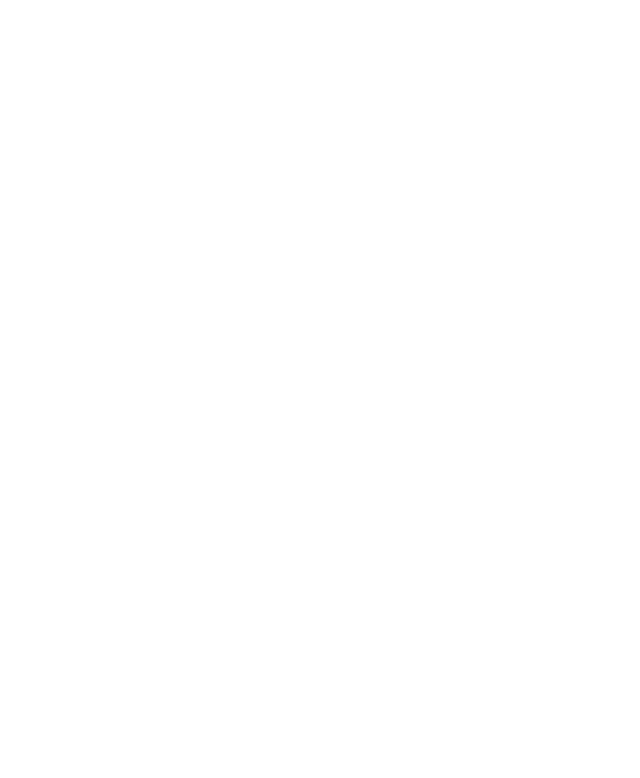
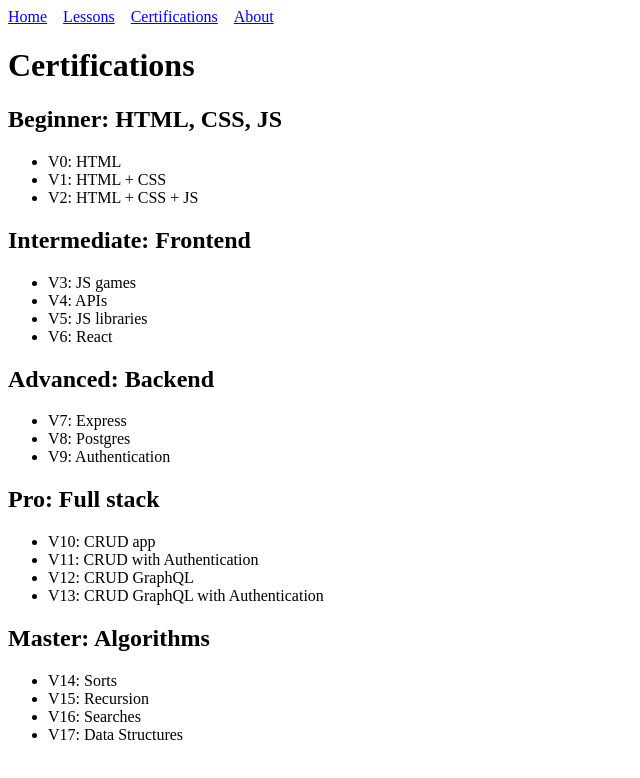
Before and after one commit to andyrewlee/corestandards, a Gatsby site: page /certifications in a window 1280 px wide. Before the commit this address had no page. Shown: the whole page, without its empty margins (0-640 px from the left). Built offline with nearby package versions, Linux system fonts and the light colour scheme; Gatsby itself is replaced by a stand-in of ours.

Commit message:
Add certifications

```diff
--- a/src/components/Navbar.js
+++ b/src/components/Navbar.js
@@ -6,17 +6,13 @@
   margin-right: 1rem;
 `;
 
-const StyledDiv = styled.div`
-  margin-bottom: 1rem;
-`;
-
 const Navbar = () => (
-  <StyledDiv>
+  <>
     <StyledLink to="/">Home</StyledLink>
     <StyledLink to="/lessons/">Lessons</StyledLink>
+    <StyledLink to="/certifications/">Certifications</StyledLink>
     <StyledLink to="/about/">About</StyledLink>
-    <StyledLink to="/contact/">Contact</StyledLink>
-  </StyledDiv>
+  </>
 );
 
 export default Navbar;
--- /dev/null
+++ b/src/pages/certifications.js
@@ -0,0 +1,79 @@
+import React from 'react';
+import PageTemplate from '../templates/PageTemplate';
+
+const Certifications = () => (
+  <PageTemplate>
+    <h1>Certifications</h1>
+    <h2>Beginner: HTML, CSS, JS</h2>
+    <ul>
+      <li>
+        V0: HTML
+       </li>
+      <li>
+        V1: HTML + CSS
+      </li>
+      <li>
+        V2: HTML + CSS + JS
+      </li>
+    </ul>
+    <h2>Intermediate: Frontend</h2>
+    <ul>
+      <li>
+        V3: JS games
+      </li>
+      <li>
+        V4: APIs
+      </li>
+      <li>
+        V5: JS libraries
+      </li>
+      <li>
+        V6: React
+      </li>
+    </ul>
+    <h2>Advanced: Backend</h2>
+    <ul>
+      <li>
+        V7: Express
+      </li>
+      <li>
+        V8: Postgres
+      </li>
+      <li>
+        V9: Authentication
+      </li>
+    </ul>
+    <h2>Pro: Full stack</h2>
+    <ul>
+      <li>
+        V10: CRUD app
+      </li>
+      <li>
+        V11: CRUD with Authentication
+      </li>
+      <li>
+        V12: CRUD GraphQL
+      </li>
+      <li>
+        V13: CRUD GraphQL with Authentication
+      </li>
+    </ul>
+    <h2>Master: Algorithms</h2>
+    <ul>
+      <li>
+        V14: Sorts
+      </li>
+      <li>
+        V15: Recursion
+      </li>
+      <li>
+        V16: Searches
+      </li>
+      <li>
+        V17: Data Structures
+      </li>
+    </ul>
+  </PageTemplate>
+);
+
+export default Certifications;
```
Also changed, not shown: src/pages/contact.js (deleted, +0 -10 lines), src/pages/index.js (+18 -1 lines).
